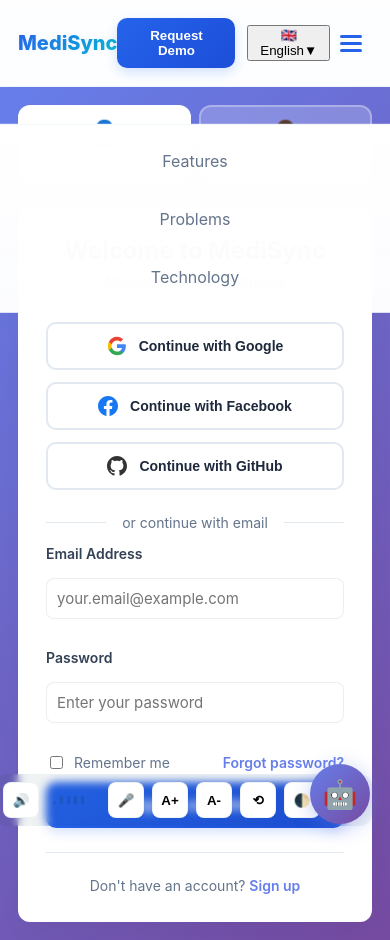
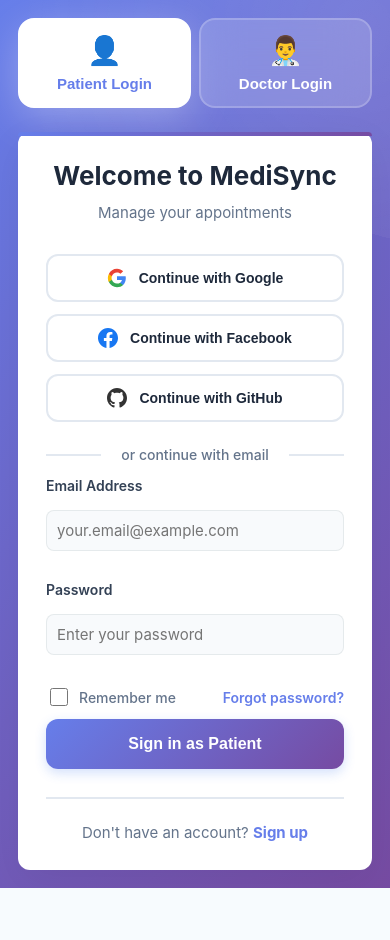
Before and after one commit to 2420090149-klh/MEDI-SYNC, a React (Vite) app: page /auth/login in a window 390 px wide. After the commit the page ends 888 px from the top, so only its background shows below. Built offline with nearby package versions, Linux system fonts and the light colour scheme.

Commit message:
Enhance login page design and require authentication before website access

```diff
--- a/src/App.jsx
+++ b/src/App.jsx
@@ -51,14 +51,30 @@ export default function App() {
 
   return (
     <div className="app">
-      <AccessibilityToolbar />
-      <ChatBot />
       <Routes>
-        {/* Landing Page Route */}
+        {/* Public Auth Routes */}
+        <Route
+          path="/auth/*"
+          element={
+            <div className="auth-layout">
+              <main id="main" className="auth-pages">
+                <Routes>
+                  <Route path="login" element={<Login />} />
+                  <Route path="register" element={<Register />} />
+                </Routes>
+              </main>
+            </div>
+          }
+        />
+
+        {/* Protected Landing Page Route */}
         <Route
           path="/"
           element={
+            <ProtectedRoute>
               <>
+                <AccessibilityToolbar />
+                <ChatBot />
                 <a className="skip-link" href="#main">Skip to content</a>
                 <Header />
                 <main id="main" className="landing-page">
@@ -73,22 +89,7 @@ export default function App() {
                   <PermissionDialog onClose={() => setShowPermissions(false)} />
                 )}
               </>
-          }
-        />
-
-        {/* Auth Routes */}
-        <Route
-          path="/auth/*"
-          element={
-            <div className="auth-layout">
-              <Header minimal={true} />
-              <main id="main" className="auth-pages">
-                <Routes>
-                  <Route path="login" element={<Login />} />
-                  <Route path="register" element={<Register />} />
-                </Routes>
-              </main>
-            </div>
+            </ProtectedRoute>
           }
         />
 
@@ -97,6 +98,8 @@ export default function App() {
           path="/dashboard/*"
           element={
             <ProtectedRoute>
+              <AccessibilityToolbar />
+              <ChatBot />
               <div className="dashboard-layout">
                 <Header />
                 <main id="main">
--- a/src/styles/Auth.css
+++ b/src/styles/Auth.css
@@ -1,4 +1,4 @@
-/* Auth Page Styles */
+/* Auth Page Styles - Enhanced */
 .auth-page {
   min-height: 100vh;
   display: flex;
@@ -6,11 +6,37 @@
   justify-content: center;
   padding: 40px 20px;
   background: linear-gradient(135deg, #667eea 0%, #764ba2 100%);
+  position: relative;
+  overflow: hidden;
+}
+
+.auth-page::before {
+  content: '';
+  position: absolute;
+  top: -50%;
+  right: -50%;
+  width: 100%;
+  height: 100%;
+  background: radial-gradient(circle, rgba(255,255,255,0.1) 0%, transparent 70%);
+  animation: float 20s infinite ease-in-out;
+}
+
+@keyframes float {
+  0%, 100% { transform: translate(0, 0) rotate(0deg); }
+  50% { transform: translate(-50px, 50px) rotate(180deg); }
 }
 
 .auth-container {
   width: 100%;
   max-width: 480px;
+  position: relative;
+  z-index: 1;
+  animation: slideUp 0.6s ease-out;
+}
+
+@keyframes slideUp {
+  from { opacity: 0; transform: translateY(30px); }
+  to { opacity: 1; transform: translateY(0); }
 }
 
 .user-type-selector {
@@ -21,55 +47,72 @@
 }
 
 .type-btn {
-  background: rgba(255, 255, 255, 0.2);
-  backdrop-filter: blur(10px);
-  border: 2px solid rgba(255, 255, 255, 0.3);
+  background: rgba(255, 255, 255, 0.15);
+  backdrop-filter: blur(20px);
+  -webkit-backdrop-filter: blur(20px);
+  border: 2px solid rgba(255, 255, 255, 0.2);
   color: white;
-  padding: 16px;
-  border-radius: 12px;
+  padding: 18px;
+  border-radius: 16px;
   cursor: pointer;
-  transition: all 0.3s ease;
+  transition: all 0.3s cubic-bezier(0.4, 0, 0.2, 1);
   display: flex;
   flex-direction: column;
   align-items: center;
   gap: 8px;
   font-weight: 600;
+  font-size: 15px;
 }
 
 .type-btn:hover {
-  background: rgba(255, 255, 255, 0.3);
-  transform: translateY(-2px);
+  background: rgba(255, 255, 255, 0.25);
+  transform: translateY(-3px);
+  box-shadow: 0 10px 30px rgba(0, 0, 0, 0.2);
 }
 
 .type-btn.active {
   background: white;
   color: #667eea;
   border-color: white;
+  box-shadow: 0 10px 40px rgba(255, 255, 255, 0.3);
 }
 
 .type-icon {
-  font-size: 32px;
+  font-size: 36px;
 }
 
 .auth-card {
   background: white;
-  border-radius: 20px;
-  padding: 40px;
-  box-shadow: 0 20px 60px rgba(0, 0, 0, 0.3);
+  border-radius: 24px;
+  padding: 48px;
+  box-shadow: 0 25px 70px rgba(0, 0, 0, 0.3);
+  position: relative;
+}
+
+.auth-card::before {
+  content: '';
+  position: absolute;
+  top: 0;
+  left: 0;
+  right: 0;
+  height: 4px;
+  background: linear-gradient(90deg, #667eea 0%, #764ba2 100%);
+  border-radius: 24px 24px 0 0;
 }
 
 .auth-card h2 {
-  margin: 0 0 8px 0;
-  font-size: 28px;
+  margin: 0 0 12px 0;
+  font-size: 32px;
   color: #1e293b;
   text-align: center;
+  font-weight: 700;
 }
 
 .auth-subtitle {
   text-align: center;
   color: #64748b;
   margin: 0 0 32px 0;
-  font-size: 14px;
+  font-size: 15px;
 }
 
 /* Social Logins */
@@ -85,22 +128,41 @@
   align-items: center;
   justify-content: center;
   gap: 12px;
-  padding: 12px 20px;
+  padding: 14px 24px;
   border: 2px solid #e2e8f0;
-  border-radius: 10px;
+  border-radius: 12px;
   background: white;
   cursor: pointer;
-  transition: all 0.3s ease;
+  transition: all 0.3s cubic-bezier(0.4, 0, 0.2, 1);
   font-weight: 600;
-  font-size: 14px;
+  font-size: 15px;
   color: #1e293b;
+  position: relative;
+  overflow: hidden;
+}
+
+.social-btn::before {
+  content: '';
+  position: absolute;
+  top: 50%;
+  left: 50%;
+  width: 0;
+  height: 0;
+  border-radius: 50%;
+  background: rgba(102, 126, 234, 0.1);
+  transform: translate(-50%, -50%);
+  transition: width 0.4s, height 0.4s;
+}
+
+.social-btn:hover::before {
+  width: 300px;
+  height: 300px;
 }
 
 .social-btn:hover {
-  background: #f8fafc;
-  border-color: #cbd5e1;
-  transform: translateY(-2px);
-  box-shadow: 0 4px 12px rgba(0, 0, 0, 0.1);
+  border-color: #667eea;
+  transform: translateY(-3px);
+  box-shadow: 0 8px 20px rgba(102, 126, 234, 0.2);
 }
 
 .social-btn:disabled {
@@ -110,6 +172,13 @@
 
 .social-btn svg {
   flex-shrink: 0;
+  position: relative;
+  z-index: 1;
+}
+
+.social-btn span {
+  position: relative;
+  z-index: 1;
 }
 
 /* Divider */
@@ -117,20 +186,21 @@
   display: flex;
   align-items: center;
   text-align: center;
-  margin: 24px 0;
+  margin: 28px 0;
   color: #94a3b8;
   font-size: 14px;
+  font-weight: 500;
 }
 
 .divider::before,
 .divider::after {
   content: '';
   flex: 1;
-  border-bottom: 1px solid #e2e8f0;
+  border-bottom: 2px solid #e2e8f0;
 }
 
 .divider span {
-  padding: 0 16px;
+  padding: 0 20px;
 }
 
 /* Form Styles */
@@ -153,27 +223,38 @@
 }
 
 .form-group input {
-  padding: 12px 16px;
+  padding: 14px 18px;
   border: 2px solid #e2e8f0;
-  border-radius: 10px;
+  border-radius: 12px;
   font-size: 15px;
-  transition: all 0.3s ease;
+  transition: all 0.3s cubic-bezier(0.4, 0, 0.2, 1);
+  background: #f8fafc;
 }
 
 .form-group input:focus {
   outline: none;
   border-color: #667eea;
-  box-shadow: 0 0 0 3px rgba(102, 126, 234, 0.1);
+  background: white;
+  box-shadow: 0 0 0 4px rgba(102, 126, 234, 0.1);
+  transform: translateY(-1px);
 }
 
 .form-group input.error {
   border-color: #ef4444;
+  background: #fef2f2;
 }
 
 .error-text {
   color: #ef4444;
   font-size: 13px;
   margin-top: 4px;
+  display: flex;
+  align-items: center;
+  gap: 4px;
+}
+
+.error-text::before {
+  content: '⚠';
 }
 
 .form-options {
@@ -189,55 +270,104 @@
   gap: 8px;
   cursor: pointer;
   color: #64748b;
+  font-weight: 500;
 }
 
 .checkbox-label input {
   cursor: pointer;
+  width: 18px;
+  height: 18px;
+  accent-color: #667eea;
 }
 
 .forgot-link {
   color: #667eea;
   text-decoration: none;
   font-weight: 600;
+  transition: all 0.2s;
 }
 
 .forgot-link:hover {
+  color: #764ba2;
   text-decoration: underline;
 }
 
 .btn-full {
   width: 100%;
-  padding: 14px !important;
+  padding: 16px !important;
   font-size: 16px !important;
+  font-weight: 700 !important;
+  border-radius: 12px !important;
+  background: linear-gradient(135deg, #667eea 0%, #764ba2 100%) !important;
+  transition: all 0.3s cubic-bezier(0.4, 0, 0.2, 1) !important;
+  position: relative;
+  overflow: hidden;
+  border: none !important;
+  color: white !important;
+  cursor: pointer;
+}
+
+.btn-full::before {
+  content: '';
+  position: absolute;
+  top: 0;
+  left: -100%;
+  width: 100%;
+  height: 100%;
+  background: linear-gradient(90deg, transparent, rgba(255,255,255,0.3), transparent);
+  transition: left 0.5s;
+}
+
+.btn-full:hover::before {
+  left: 100%;
+}
+
+.btn-full:hover {
+  transform: translateY(-2px);
+  box-shadow: 0 10px 30px rgba(102, 126, 234, 0.4) !important;
 }
 
 .btn.loading {
   opacity: 0.7;
   cursor: not-allowed;
+  pointer-events: none;
 }
 
 /* Auth Footer */
 .auth-footer {
   text-align: center;
-  margin-top: 24px;
+  margin-top: 28px;
   padding-top: 24px;
-  border-top: 1px solid #e2e8f0;
+  border-top: 2px solid #e2e8f0;
 }
 
 .auth-footer p {
   color: #64748b;
-  font-size: 14px;
+  font-size: 15px;
   margin: 0;
 }
 
 .auth-footer .link {
   color: #667eea;
   text-decoration: none;
-  font-weight: 600;
+  font-weight: 700;
+  transition: all 0.2s;
 }
 
 .auth-footer .link:hover {
+  color: #764ba2;
   text-decoration: underline;
+}
+
+/* Auth Layout */
+.auth-layout {
+  min-height: 100vh;
+  display: flex;
+  flex-direction: column;
+}
+
+.auth-layout .auth-pages {
+  flex: 1;
 }
 
 /* Responsive */
@@ -247,22 +377,57 @@
   }
 
   .auth-card {
-    padding: 24px;
+    padding: 32px 24px;
   }
 
   .auth-card h2 {
-    font-size: 24px;
+    font-size: 26px;
   }
 
   .type-btn {
-    padding: 12px;
+    padding: 14px;
   }
 
   .type-icon {
-    font-size: 24px;
+    font-size: 28px;
   }
 
   .user-type-selector {
     gap: 8px;
   }
+
+  .social-btn {
+    padding: 12px 20px;
+    font-size: 14px;
+  }
 }
+
+/* Loading Screen */
+.loading-screen {
+  display: flex;
+  flex-direction: column;
+  align-items: center;
+  justify-content: center;
+  min-height: 100vh;
+  background: linear-gradient(135deg, #667eea 0%, #764ba2 100%);
+  color: white;
+}
+
+.spinner {
+  width: 60px;
+  height: 60px;
+  border: 4px solid rgba(255,255,255,0.3);
+  border-top-color: white;
+  border-radius: 50%;
+  animation: spin 1s linear infinite;
+}
+
+@keyframes spin {
+  to { transform: rotate(360deg); }
+}
+
+.loading-screen p {
+  margin-top: 24px;
+  font-size: 18px;
+  font-weight: 600;
+}
```
Lines whose indentation alone changed are shown as unchanged.
